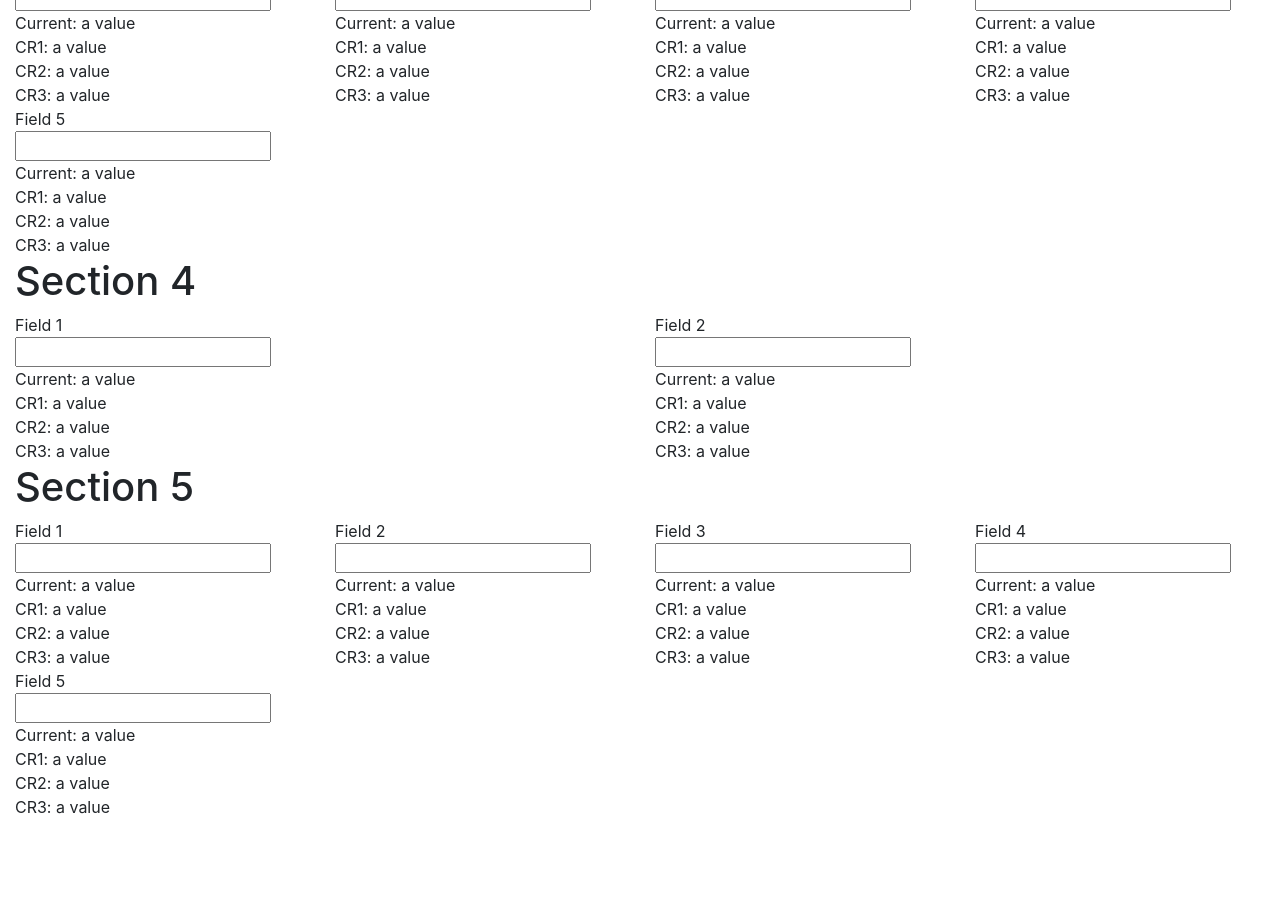
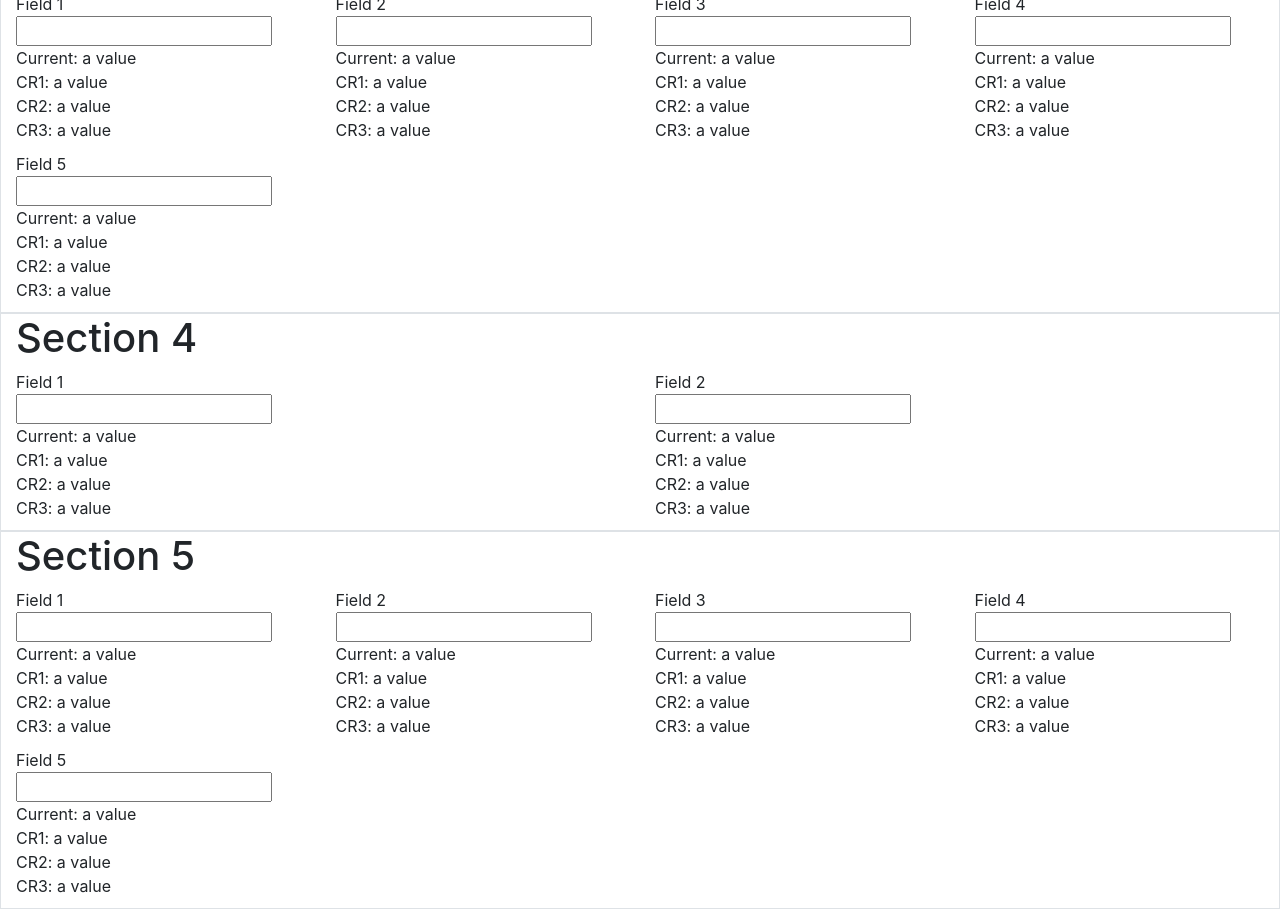
Before and after one commit to akaban01/designsystem, a plain HTML site: page index.html in a window 1280 px wide. Shown: the part 717-1626 px from the top of the page. Before the commit the page ends 1536 px from the top, so only its background shows below. Drawn offline with Linux system fonts and the light colour scheme.

Commit message:
Add files via upload

```diff
--- a/index.html
+++ b/index.html
@@ -2,7 +2,7 @@
 <html lang="en">
 
 <head>
-  <title>Electric Reliability Council</title>
+  <title>ERCOT</title>
   <meta charset="utf-8">
   <meta name="viewport" content="width=device-width, initial-scale=1, shrink-to-fit=no">
   <link rel="stylesheet" href="./static/css/bootstrap.min.css">
@@ -10,11 +10,13 @@
     p {
       margin: 0;
     }
+    .col{
+      padding-bottom: 10px;
+    }
   </style>
 </head>
 
 <body>
-
   <nav class="navbar navbar-expand-lg navbar-light bg-light">
     <a class="navbar-brand" href="#">ERCOT</a>
     <button class="navbar-toggler" type="button" data-toggle="collapse" data-target="#navbarNavDropdown"
@@ -35,7 +37,7 @@
       </ul>
     </div>
   </nav>
-  <div class="container-fluid">
+  <div class="container-fluid border">
     <h1 data-toggle="collapse" data-target="#s1" aria-expanded="false" aria-controls="s1">Section 1</h1>
     <div class="collapse d-md-block" id="s1">
       <div class="row">
@@ -82,7 +84,7 @@
       </div>
     </div>
   </div>
-  <div class="container-fluid">
+  <div class="container-fluid border">
     <h1 data-toggle="collapse" data-target="#s2" aria-expanded="false" aria-controls="s2">Section 2</h1>
     <div class="collapse d-md-block" id="s2">
       <div class="row">
@@ -113,7 +115,7 @@
       </div>
     </div>
   </div>
-  <div class="container-fluid">
+  <div class="container-fluid border">
     <h1 data-toggle="collapse" data-target="#s3" aria-expanded="false" aria-controls="s3">Section 3</h1>
     <div class="collapse d-md-block" id="s3">
       <div class="row">
@@ -160,7 +162,7 @@
       </div>
     </div>
   </div>
-  <div class="container-fluid">
+  <div class="container-fluid border">
     <h1 data-toggle="collapse" data-target="#s4" aria-expanded="false" aria-controls="s4">Section 4</h1>
     <div class="collapse d-md-block" id="s4">
       <div class="row">
@@ -183,7 +185,7 @@
       </div>
     </div>
   </div>
-  <div class="container-fluid">
+  <div class="container-fluid border">
     <h1 data-toggle="collapse" data-target="#s5" aria-expanded="false" aria-controls="s5">Section 5</h1>
     <div class="collapse d-md-block" id="s5">
       <div class="row">
```
